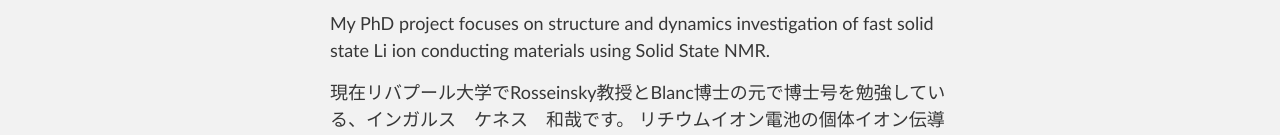
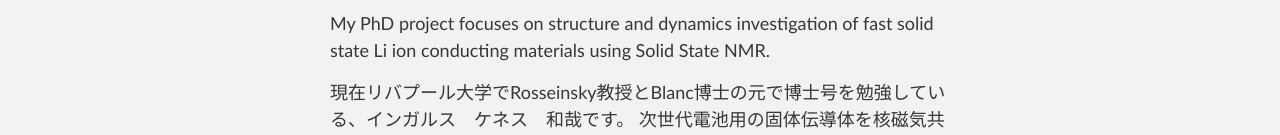
Before and after one commit to kkinglis/kkinglis.github.io, a Jekyll site: the page built from index.md, in a window 1280 px wide. Shown: the part 505-640 px from the top of the page. Built offline with Jekyll 4.4.1, drawn with Linux system fonts in a browser that asks for light colours; our own code applies the rules of GitHub Pages for plain Markdown files; some of the changed text lies outside the part shown.

Commit message:
Update index.md

```diff
--- a/index.md
+++ b/index.md
@@ -14,6 +14,6 @@
 materials using Solid State NMR.
 
 現在リバプール大学でRosseinsky教授とBlanc博士の元で博士号を勉強している、インガルス　ケネス　和哉です。
-リチウムイオン電池の個体イオン伝導体を核磁気共鳴(NMR)を使って研究しています。
+次世代電池用の固体伝導体を核磁気共鳴(NMR)を使って研究しています。
 
-![Image](./images/groupbbq.JPG)
+![Image](./images/group.JPG)
```
